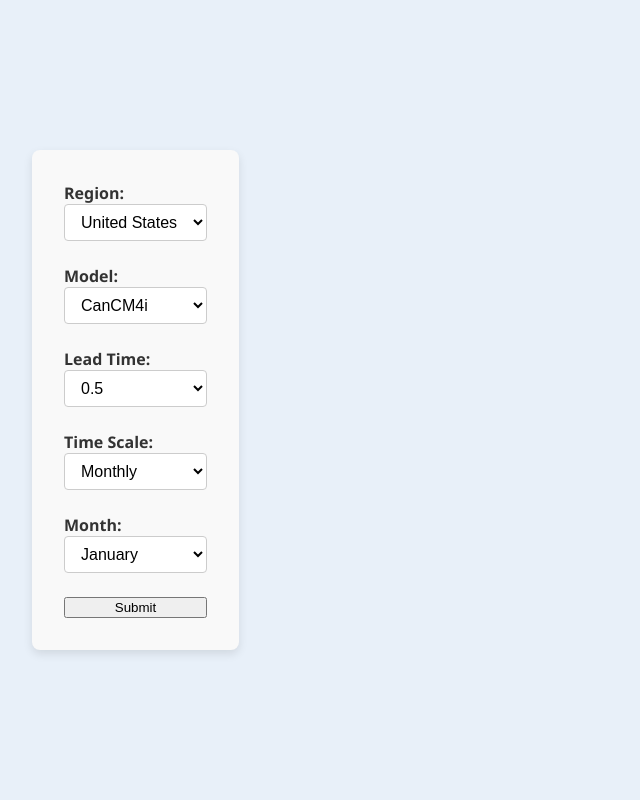
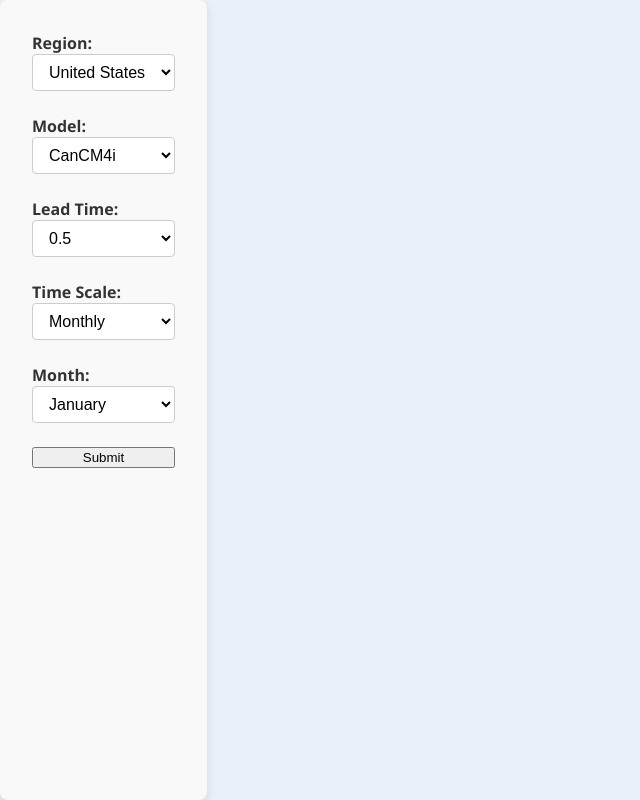
Before and after one commit to jameswang08/precipitation_analysis, a React (Create React App) app in the folder frontend/: page / in a window 1280 px wide. Shown: the whole page, without its empty margins (0-640 px from the left). Built offline with nearby package versions, Linux system fonts and the light colour scheme; the HTML template or start-up script is replaced by a standard one.

Commit message:
Move code away from main app into Dashboard componenet and adjust UI.

```diff
--- a/frontend/src/App.css
+++ b/frontend/src/App.css
@@ -5,22 +5,3 @@ body {
     background-color: #e8f0f9;
     color: #333;
 }
-
-.App {
-    display: flex;
-    flex-direction: row;
-    align-items: center;
-    justify-content: center;
-    min-height: 100vh;
-    padding: 2rem;
-    max-width: 100vw;
-    box-sizing: border-box;
-}
-
-
-.Images {
-    flex: 1 1 0;
-    max-width: 90%;
-    overflow-x: auto;
-    box-sizing: border-box;
-}
--- a/frontend/src/App.tsx
+++ b/frontend/src/App.tsx
@@ -1,25 +1,10 @@
-import React, { useState } from 'react';
 import './App.css';
-import WeatherForm from './components/WeatherForm';
+import Dashboard from './components/Dashboard';
 
 function App() {
-  const [plotUrls, setPlotUrls] = useState<string[]>([]);
 
   return (
-    <div className="App">
-      <WeatherForm setPlotUrls={setPlotUrls} />
-      <div className="Images">
-        {plotUrls.length > 0 && (
-          <div className="image-grid">
-            {plotUrls.map((url, index) => (
-              <div key={index} className="image-container">
-                <img src={url} alt={`Plot ${index + 1}`} />
-              </div>
-            ))}
-          </div>
-        )}
-      </div>
-    </div>
+      <Dashboard />
   );
 }
 
--- /dev/null
+++ b/frontend/src/components/Dashboard.css
@@ -0,0 +1,22 @@
+.Dashboard {
+    display: flex;
+    flex-direction: row;
+    justify-content: center;
+    min-height: 100vh;
+    max-width: 100vw;
+    box-sizing: border-box;
+}
+
+
+.Images {
+    flex: 1 1 0;
+    max-width: 90%;
+    max-height: 100vh;
+    overflow-y: scroll;
+    overflow-x: auto;
+    box-sizing: border-box;
+}
+
+.Images img {
+    max-width: 100%
+}
--- /dev/null
+++ b/frontend/src/components/Dashboard.tsx
@@ -0,0 +1,20 @@
+import React, { useState } from 'react';
+import './Dashboard.css';
+import WeatherForm from './WeatherForm';
+
+function Dashboard() {
+  const [plotUrls, setPlotUrls] = useState<string[]>([]);
+
+  return (
+    <div className="Dashboard">
+      <WeatherForm setPlotUrls={setPlotUrls} />
+      <div className="Images">
+        {plotUrls.map((url, index) => (
+          <img key={index} src={url} alt={`Plot ${index + 1}`} />
+        ))}
+      </div>
+    </div>
+  );
+}
+
+export default Dashboard;
--- a/frontend/src/components/WeatherForm.css
+++ b/frontend/src/components/WeatherForm.css
@@ -1,6 +1,5 @@
 .WeatherForm {
     max-width: 500px;
-    margin: 2rem auto;
     padding: 2rem;
     background-color: #f9f9f9;
     border-radius: 8px;
```
